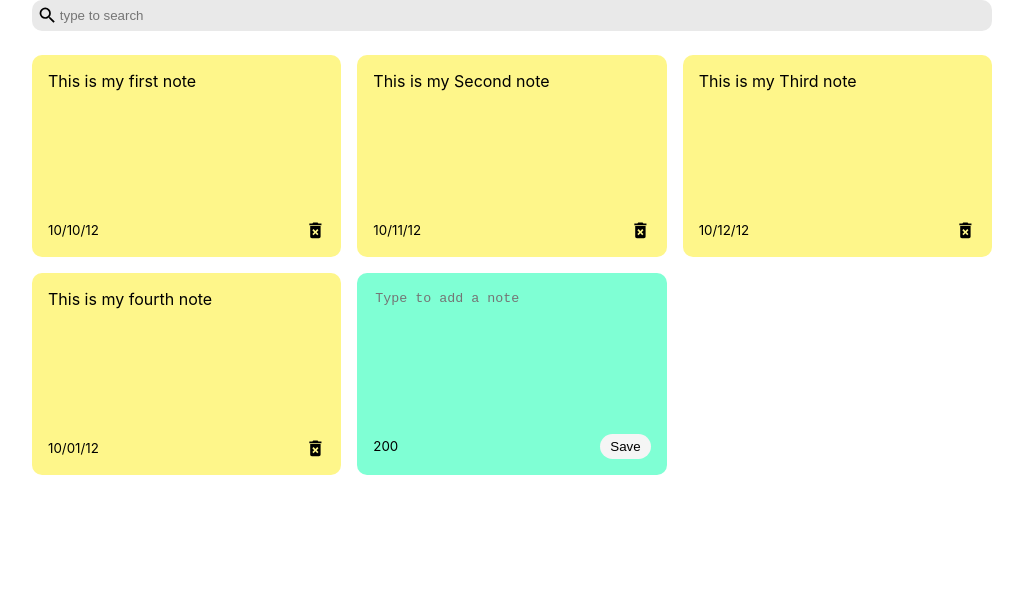
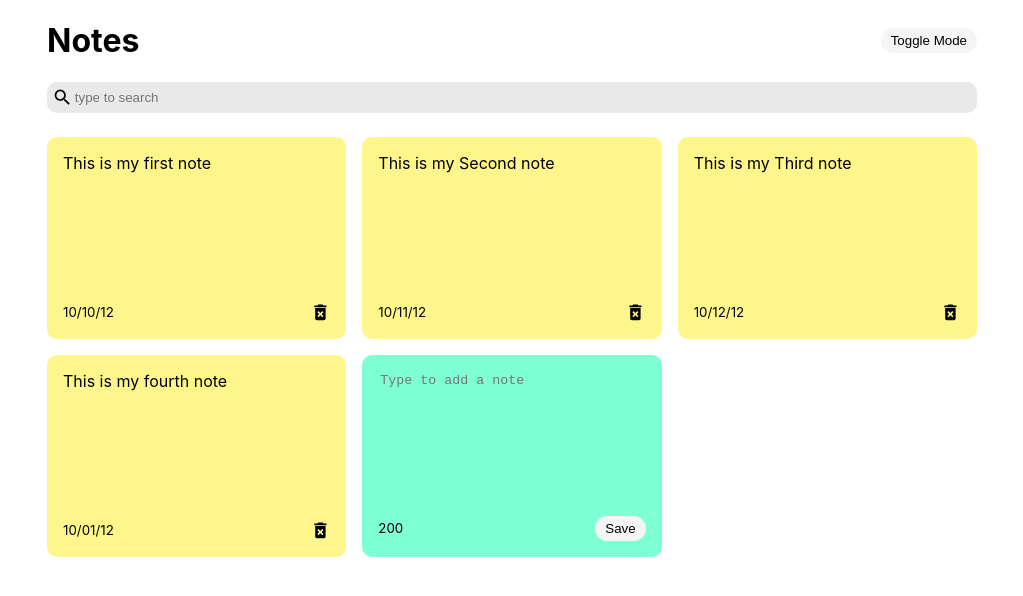
Before and after one commit to Venkatesh-j-koppar/React_notesapp, a React (Create React App) app: page / in a window 1280 px wide. Shown: the top 596 px of the page, without its empty margins (128-1151 px from the left). Built offline with nearby package versions, Linux system fonts and the light colour scheme.

Commit message:
Version 1

```diff
--- a/src/App.js
+++ b/src/App.js
@@ -1,11 +1,13 @@
-import { useState } from "react";
+import { useEffect, useState } from "react";
 import {nanoid} from "nanoid";
 import NotesList from "./Components/Noteslist";
 import Search from "./Components/Search";
+import Header from "./Components/Header";
 
 
 const App=()=>{
   const [search,setSearch]=useState("");
+  const [darkMode,setDarkMode]=useState(false);
   const [notes,setNotes]=useState([
     {
       id:nanoid(),
@@ -30,11 +32,24 @@
 
   ]);
 
+  useEffect(()=>{
+    const savedNotes=JSON.parse(localStorage.getItem('react-notes-app'));
+    if(savedNotes){
+
+      setNotes(savedNotes);
+    }
+  },[])
+
+  useEffect(()=>{
+    localStorage.setItem('react-notes-app',JSON.stringify(notes))
+  },[notes])
+
+
 
   const addNote=(text)=>{
     const date=new Date();
     const newNote={
-      id:nanoid,
+      id:nanoid(),
       text:text,
       date:date.toLocaleDateString()
     }
@@ -53,7 +68,10 @@
 
 
   return (
+    <div className={(darkMode)?"dark-mood":"container"}>
+
     <div className="container">
+      <Header handleToggleDarkMode={setDarkMode} pre={darkMode}></Header>
       <Search handleSearch={setSearch}></Search>
       <NotesList
       notes={notes.filter((note)=> note.text.toLowerCase().includes(search))}
@@ -62,6 +80,10 @@
       ></NotesList>
 
     </div>
+
+
+    </div>
+
   )
 }
 
--- /dev/null
+++ b/src/Components/Header.js
@@ -0,0 +1,14 @@
+import React from "react";
+const Header=({handleToggleDarkMode,pre})=>{
+
+
+    return(
+        <div className="header">
+            <h1>Notes</h1>
+            <button onClick={()=>handleToggleDarkMode(!pre)}  className="save">Toggle Mode</button>
+        </div>
+    )
+
+}
+
+export default Header;
--- a/src/Components/Search.js
+++ b/src/Components/Search.js
@@ -2,10 +2,14 @@
 import { MdSearch } from "react-icons/md";
 
 const Search=(props)=>{
+
 return(
     <div className="search">
         <MdSearch className="searchicon" size="1.3em"></MdSearch>
-        <input type="text" placeholder="type to search" onChange={(event)=>{props.handleSearch(event.target.value)}}></input>
+        <input type="text" placeholder="type to search" onChange={(event)=>{
+            var val=event.target.value;
+            val=val.toLowerCase();
+            props.handleSearch(val)}}></input>
 
     </div>
 )
--- a/src/index.css
+++ b/src/index.css
@@ -18,6 +18,7 @@
   margin-left: auto;
   padding-right: 15px;
   padding-left: 15px;
+  min-height: 100vh;
 }
 
 .note{
@@ -101,3 +102,19 @@
 .search input:focus{
 outline: none;
 }
+
+.header{
+  display: flex;
+  align-items: center;
+  justify-content: space-between;
+}
+
+.dark-mood{
+
+  background-color: black;;
+}
+
+.dark-mood h1{
+  color: white;
+
+}
```
